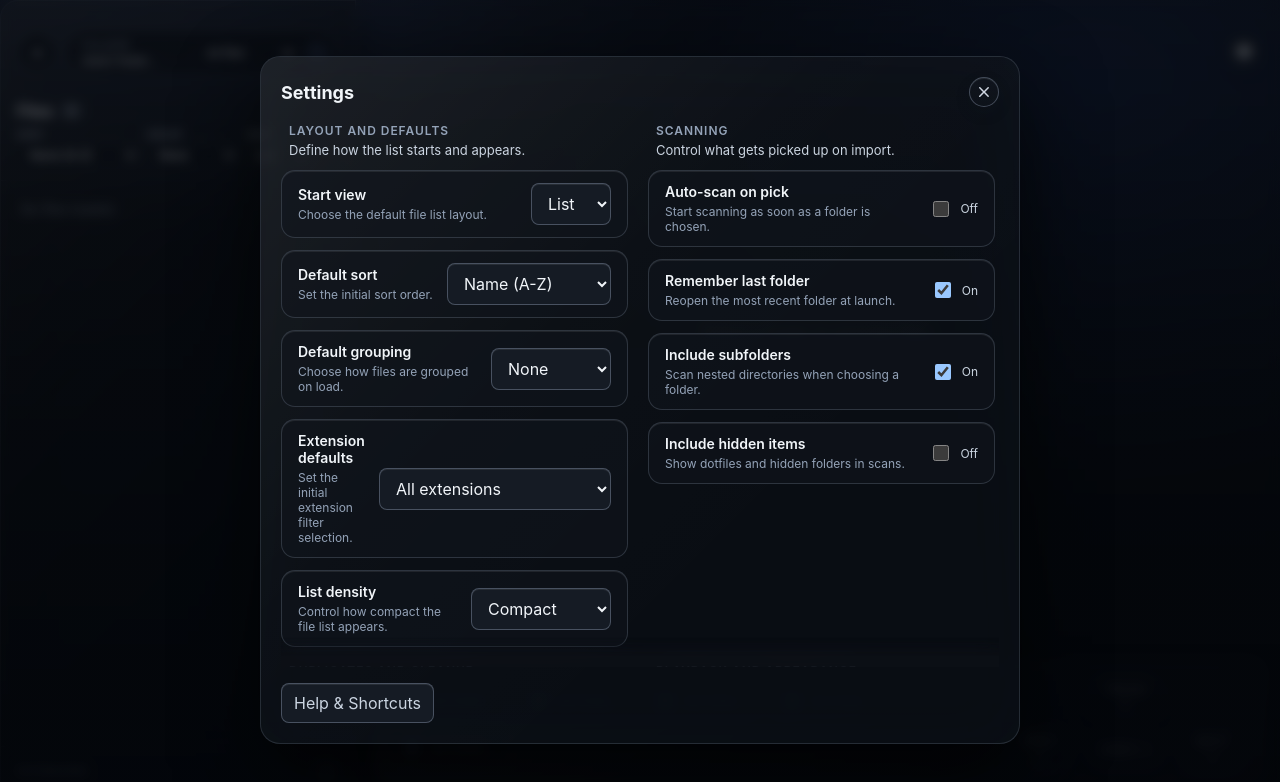
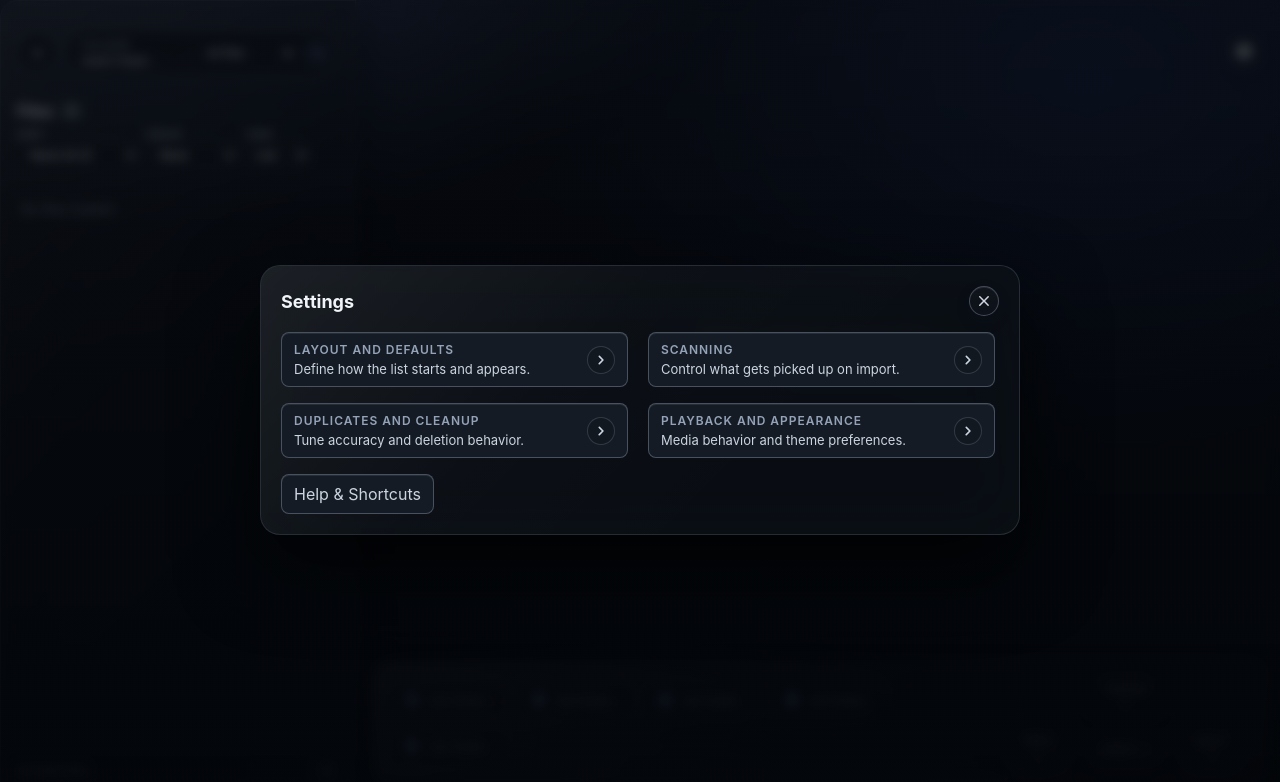
Before and after one commit to totondruppusu/tidy-app, a React (Vite) app: page / in a window 1280 px wide. Both pictures are taken after a click on the button 1244 px from the left and 52 px from the top of the page. Shown: the top 782 px of the page. Built offline with nearby package versions, Linux system fonts and the light colour scheme.

Commit message:
style: collapsable categories in settings

```diff
--- a/src/components/SettingsModal.tsx
+++ b/src/components/SettingsModal.tsx
@@ -1,4 +1,4 @@
-import type { Dispatch, RefObject, SetStateAction } from "react";
+import { useState, type Dispatch, type ReactNode, type RefObject, type SetStateAction } from "react";
 import type {
   DensityMode,
   ExtensionFilterMode,
@@ -80,6 +80,57 @@ export const SettingsModal = ({
     return null;
   }
 
+  const [openSections, setOpenSections] = useState({
+    layout: false,
+    scanning: false,
+    cleanup: false,
+    playback: false,
+  });
+
+  const toggleSection = (section: keyof typeof openSections) => {
+    setOpenSections((current) => ({
+      ...current,
+      [section]: !current[section],
+    }));
+  };
+
+  const renderSection = (
+    section: keyof typeof openSections,
+    title: string,
+    subtitle: string,
+    children: ReactNode,
+  ) => {
+    const contentId = `settings-section-${section}`;
+    const isExpanded = openSections[section];
+
+    return (
+      <section className={`settings-section${isExpanded ? " is-expanded" : ""}`}>
+        <button
+          type="button"
+          className="settings-section-header"
+          onClick={() => toggleSection(section)}
+          aria-expanded={isExpanded}
+          aria-controls={contentId}
+        >
+          <div>
+            <h3 className="settings-section-title">{title}</h3>
+            <p className="settings-section-subtitle">{subtitle}</p>
+          </div>
+          <span className="settings-section-chevron" aria-hidden="true">
+            <svg viewBox="0 0 20 20" focusable="false">
+              <path d="M7.2 4.8a1 1 0 0 1 1.4 0l4.5 4.5a1 1 0 0 1 0 1.4l-4.5 4.5a1 1 0 1 1-1.4-1.4L11 10 7.2 6.2a1 1 0 0 1 0-1.4Z" />
+            </svg>
+          </span>
+        </button>
+        {isExpanded ? (
+          <div id={contentId} className="settings-section-content">
+            {children}
+          </div>
+        ) : null}
+      </section>
+    );
+  };
+
   return (
     <div
       className="modal-backdrop"
@@ -109,11 +160,11 @@ export const SettingsModal = ({
         <div className="settings-scroll-frame scroll-hints" ref={settingsFrameRef}>
           <div className="modal-body" ref={settingsBodyRef}>
             <div className="settings-grid">
-              <section className="settings-section">
-                <div className="settings-section-header">
-                  <h3 className="settings-section-title">Layout and defaults</h3>
-                  <p className="settings-section-subtitle">Define how the list starts and appears.</p>
-                </div>
+              {renderSection(
+                "layout",
+                "Layout and defaults",
+                "Define how the list starts and appears.",
+                <>
                 <div className="settings-row">
                   <div className="setting-info">
                     <div className="setting-title">Start view</div>
@@ -210,12 +261,13 @@ export const SettingsModal = ({
                     <option value="compact">Compact</option>
                   </select>
                 </div>
-              </section>
-              <section className="settings-section">
-                <div className="settings-section-header">
-                  <h3 className="settings-section-title">Scanning</h3>
-                  <p className="settings-section-subtitle">Control what gets picked up on import.</p>
-                </div>
+                </>,
+              )}
+              {renderSection(
+                "scanning",
+                "Scanning",
+                "Control what gets picked up on import.",
+                <>
                 <div className="settings-row">
                   <div className="setting-info">
                     <div className="setting-title">Auto-scan on pick</div>
@@ -284,12 +336,13 @@ export const SettingsModal = ({
                     <span>{scanning.includeHidden ? "On" : "Off"}</span>
                   </label>
                 </div>
-              </section>
-              <section className="settings-section">
-                <div className="settings-section-header">
-                  <h3 className="settings-section-title">Duplicates and cleanup</h3>
-                  <p className="settings-section-subtitle">Tune accuracy and deletion behavior.</p>
-                </div>
+                </>,
+              )}
+              {renderSection(
+                "cleanup",
+                "Duplicates and cleanup",
+                "Tune accuracy and deletion behavior.",
+                <>
                 <div className="settings-row">
                   <div className="setting-info">
                     <div className="setting-title">Duplicate matching</div>
@@ -371,12 +424,13 @@ export const SettingsModal = ({
                     <span>{cleanup.confirmTrash ? "On" : "Off"}</span>
                   </label>
                 </div>
-              </section>
-              <section className="settings-section">
-                <div className="settings-section-header">
-                  <h3 className="settings-section-title">Playback and appearance</h3>
-                  <p className="settings-section-subtitle">Media behavior and theme preferences.</p>
-                </div>
+                </>,
+              )}
+              {renderSection(
+                "playback",
+                "Playback and appearance",
+                "Media behavior and theme preferences.",
+                <>
                 <div className="settings-row">
                   <div className="setting-info">
                     <div className="setting-title">Auto-play media</div>
@@ -432,7 +486,8 @@ export const SettingsModal = ({
                     <span>{appearance.theme === "dark" ? "On" : "Off"}</span>
                   </label>
                 </div>
-              </section>
+                </>,
+              )}
             </div>
           </div>
         </div>
--- a/src/styles/app.css
+++ b/src/styles/app.css
@@ -3169,9 +3169,55 @@ optgroup {
 
 .settings-section-header {
   display: flex;
+  align-items: center;
+  justify-content: space-between;
+  gap: var(--space-3);
+  width: 100%;
+  padding: var(--space-2);
+  border: 0;
+  background: transparent;
+  box-shadow: none;
+  text-align: left;
+}
+
+.settings-section-header:hover {
+  background: transparent;
+}
+
+.settings-section-header > div {
+  display: flex;
   flex-direction: column;
   gap: 4px;
-  padding: 0 var(--space-2);
+}
+
+.settings-section-content {
+  display: flex;
+  flex-direction: column;
+  gap: var(--space-3);
+}
+
+.settings-section-chevron {
+  display: inline-flex;
+  align-items: center;
+  justify-content: center;
+  width: 28px;
+  height: 28px;
+  border-radius: 999px;
+  color: var(--color-text-secondary);
+  background: var(--glass-fill-soft);
+  border: 1px solid var(--color-border-card);
+  transition: transform 140ms ease, color 140ms ease;
+}
+
+.settings-section-chevron svg {
+  width: 16px;
+  height: 16px;
+  fill: currentColor;
+}
+
+.settings-section.is-expanded .settings-section-chevron {
+  transform: rotate(90deg);
+  color: var(--color-text-primary);
 }
 
 .settings-section-title {
```
Also changed, not shown: TODO.txt.
